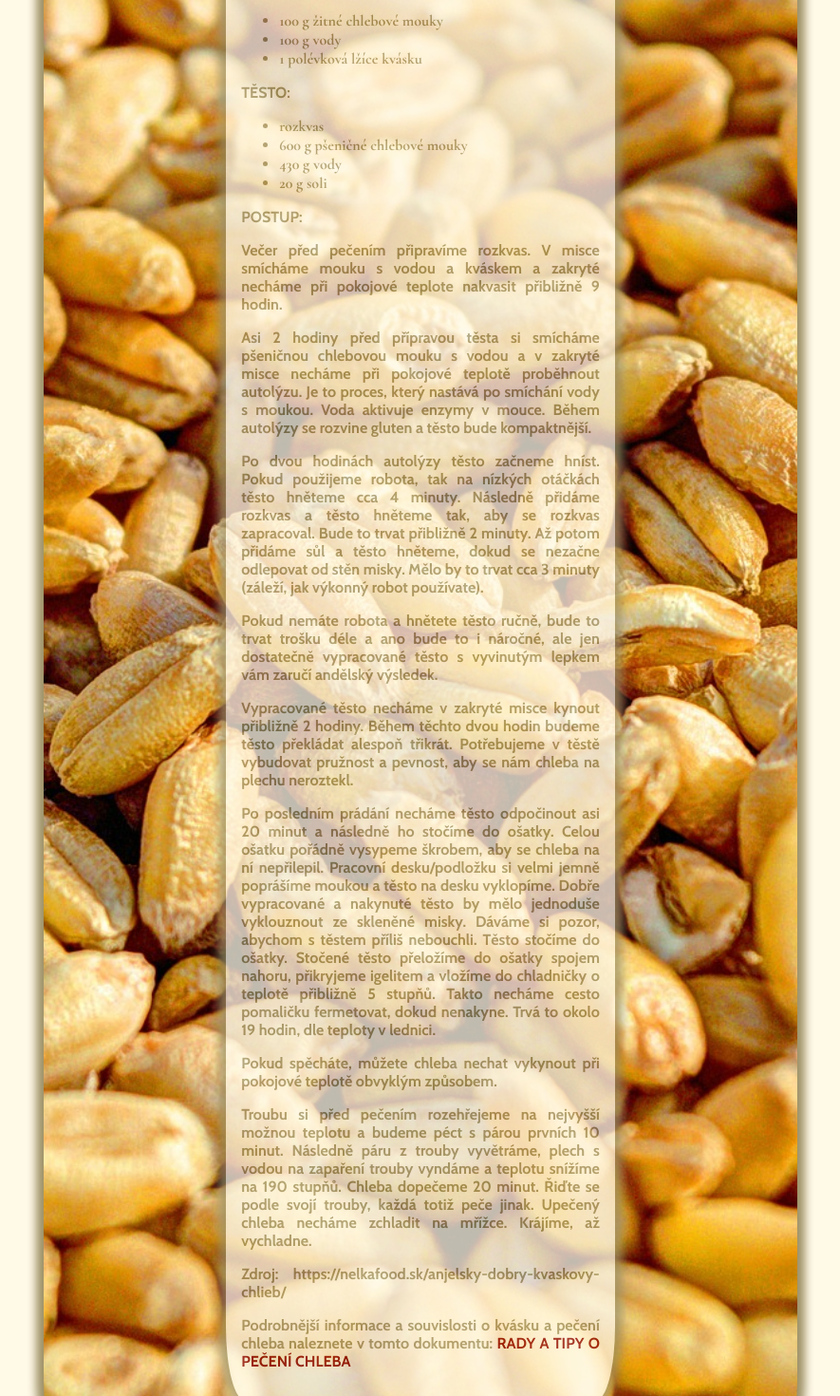
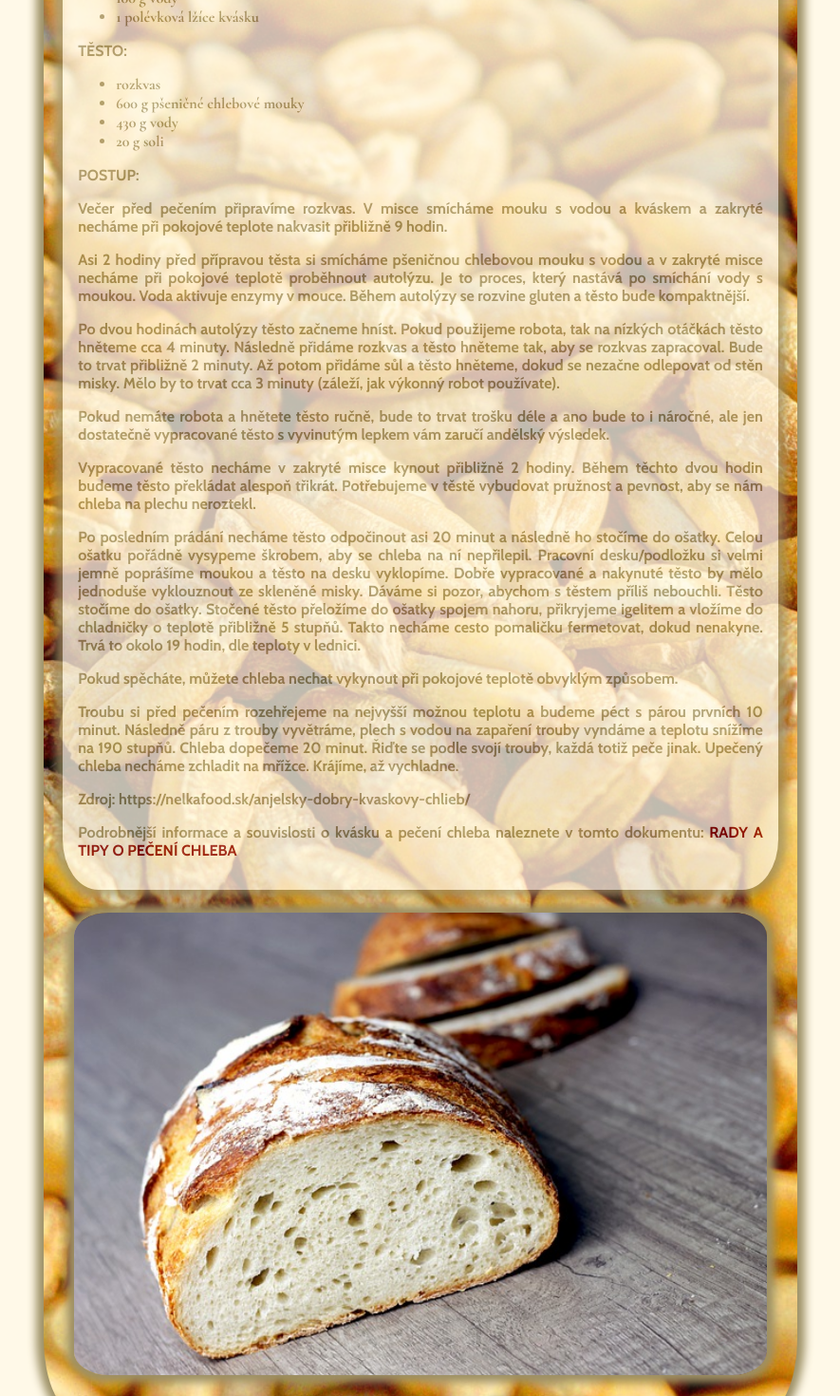
Before and after one commit to zpelechova/zasoby-sem, a Vue app: page /bake_bread in a window 1280 px wide. Shown: the part 300-1770 px from the top of the page at 95% size, without its empty margins (197-1082 px from the left). Built offline with nearby package versions, Linux system fonts and the light colour scheme.

Commit message:
Desktop layout

```diff
--- a/src/components/Delivery.vue
+++ b/src/components/Delivery.vue
@@ -80,6 +80,7 @@ h1 {
   opacity: 0.75;
   box-shadow: 0 0 10px 8px #9D9065;
   background-color: #fff9e8;
+  border-radius: 5%;
 }
 
 .delivery__container {
@@ -103,6 +104,7 @@ h1 {
   background-size: cover;
   background-position: center center;
   box-shadow: 0 0 10px 8px #9d9065;
+  border-radius: 5%;
 }
 
 .kosik__logo,
@@ -127,17 +129,18 @@ h1 {
 
 @media screen and (min-width: 992px) {
  .background__image {
-    min-height: 73vh;
+    height: 62vh;
     flex-basis: 62vw;
     padding: 8vh 0vw 8vh 0vw;
-    border-radius: 5%;
     margin-bottom: 19vh;
   }
-
+.homepage__container {
+  height: 62vh;
+  width: 62vw;
+}
   .content {
     width:32vw;
     margin: auto;
-    border-radius: 5%;
   }
 }
 </style>
--- a/src/components/Parcels.vue
+++ b/src/components/Parcels.vue
@@ -57,6 +57,7 @@ h1 {
   opacity: 0.75;
   box-shadow: 0 0 10px 8px #9D9065;
   background-color: #fff9e8;
+  border-radius: 5%;
 }
 
 .parcels__container {
@@ -80,6 +81,7 @@ h1 {
   background-size: cover;
   background-position: center center;
   box-shadow: 0 0 10px 8px #9d9065;
+  border-radius: 5%;
 }
 
 .kosik__logo,
@@ -98,17 +100,20 @@ h1 {
 
 @media screen and (min-width: 992px) {
  .background__image {
-    min-height: 73vh;
+    height: 62vh;
     flex-basis: 62vw;
     padding: 8vh 0vw 8vh 0vw;
-    border-radius: 5%;
     margin-bottom: 19vh;
   }
+
+  .homepage__container {
+  height: 62vh;
+  width: 62vw;
+}
 
   .content {
     width:32vw;
     margin: auto;
-    border-radius: 5%;
   }
 
 }
--- a/src/components/bake_bread.vue
+++ b/src/components/bake_bread.vue
@@ -3,14 +3,14 @@
     <div class="background__image">
       <div class="content">
         <h1>KVÁSKOVÝ CHLÉB</h1>
-        <p>ROZKVAS:</p>
-        <ul>
+        <p class="ingredience">ROZKVAS:</p>
+        <ul class="ingredience">
           <li>100 g žitné chlebové mouky</li>
           <li>100 g vody</li>
           <li>1 polévková lžíce kvásku</li>
         </ul>
         <p>TĚSTO:</p>
-        <ul>
+        <ul class="ingredience">
           <li>rozkvas</li>
           <li>600 g pšeničné chlebové mouky</li>
           <li>430 g vody</li>
@@ -33,13 +33,10 @@
             class="baking__tips"
             target="_blank"
           >RADY A TIPY O PEČENÍ CHLEBA</a>
-          </p>
+        </p>
       </div>
+      <img src="../assets/img/sourdough-bread.jpg" alt="bread" class="bread__img" />
     </div>
-    <img
-          src="../assets/img/sourdough-bread.jpg"
-          alt="bread"
-          class="bread__img">
   </div>
 </template>
 
@@ -53,6 +50,15 @@ export default {
 h1 {
   font-size: 3vh;
 }
+
+.bread__img {
+  width: 80vw;
+  display: block;
+  margin: 0vh 2vw 5vh 2vw;
+  border-radius: 5%;
+  box-shadow: 0 0 10px 8px #9d9065;
+  margin-top: 3vh;
+}
 .content p {
   font-family: Cabin;
   font-size: 2vh;
@@ -61,14 +67,17 @@ h1 {
   text-align: justify;
 }
 
+.ingredience {
+  font-family: Cormorant;
+}
+
 .content {
   margin: auto;
-  width: 62vw;
-  min-height: 38vh;
   padding: 1em;
   opacity: 0.75;
-  box-shadow: 0 0 10px 8px #9D9065;
+  box-shadow: 0 0 10px 8px #9d9065;
   background-color: #fff9e8;
+  border-radius: 5%;
 }
 
 .bake__bread__container {
@@ -90,35 +99,39 @@ h1 {
   background-size: cover;
   background-position: center center;
   box-shadow: 0 0 10px 8px #9d9065;
+  border-radius: 5%;
+  display: block;
+  padding: 20px;
+  margin: 2vh 2vw;
 }
 
-.baking__tips{
+.baking__tips {
   text-decoration: none;
   color: darkred;
 }
 
 @media screen and (min-width: 576px) and (max-width: 991px) {
   .background__image {
-    min-height: 62vh;
-    padding: 8vh 0vw 8vh 0vw;
-    margin-bottom: 19vh;
   }
 }
 
 @media screen and (min-width: 992px) {
- .background__image {
+  .background__image {
     min-height: 73vh;
     width: 62vw;
-    margin:0 auto;
-    padding: 8vh 0vw 8vh 0vw;
-    border-radius: 5%;
+    flex-basis: 62vw;
+    margin: auto;
     margin-bottom: 19vh;
   }
 
   .content {
-    width:32vw;
-    margin: auto;
-    border-radius: 5%;
+    /* min-width: 62vh; */
+  }
+
+  .bread__img {
+    width: 57vw;
+    margin: 3vh auto;
+
   }
 }
 </style>
--- a/src/components/homepage.vue
+++ b/src/components/homepage.vue
@@ -104,8 +104,6 @@ h1 {
 }
 .content p {
   font-family: Cabin;
-  font-size: 2vh;
-  margin-top: 2vh;
   margin-bottom: 2vh;
   text-align: justify;
 }
@@ -118,6 +116,7 @@ h1 {
   opacity: 0.75;
   box-shadow: 0 0 10px 8px #9D9065;
   background-color: #fff9e8;
+  border-radius: 5%;
 }
 
 .homepage__container {
@@ -140,6 +139,7 @@ h1 {
   background-size: cover;
   background-position: center center;
   box-shadow: 0 0 10px 8px #9d9065;
+  border-radius: 5%;
 }
 
 .retailer__logos{
@@ -187,16 +187,15 @@ h1 {
     height: 62vh;
     flex-basis: 62vw;
     padding: 8vh 0vw 8vh 0vw;
-    border-radius: 5%;
   }
 
   .content {
     width:32vw;
     margin: auto;
-    border-radius: 5%;
+
   }
   .homepage__container {
-  height: auto;
+  height: 62vh;
   width: 62vw;
 }
 .kosik__logo,
--- a/src/components/o_projektu.vue
+++ b/src/components/o_projektu.vue
@@ -41,6 +41,7 @@ h1 {
   opacity: 0.75;
   box-shadow: 0 0 10px 8px #9D9065;
   background-color: #fff9e8;
+  border-radius: 5%;
 }
 
 .about__us__container {
@@ -63,27 +64,28 @@ h1 {
   background-size: cover;
   background-position: center center;
   box-shadow: 0 0 10px 8px #9D9065;
+  border-radius: 5%;
 }
 
 @media screen and (min-width: 576px) and (max-width: 991px) {
-
+.background__image {
+height: 89vh;
+margin: auto;
+}
 }
 
 @media screen and (min-width: 992px) {
 
  .background__image {
-    min-height: 73vh;
+    min-height: 62vh;
     flex-basis: 62vw;
     margin:0 auto;
-    padding: 8vh 0vw 8vh 0vw;
-    border-radius: 5%;
-    margin-bottom: 19vh;
+    padding: 3vh 0;
   }
 
   .content {
-    width:32vw;
+    width: 55vw;
     margin: auto;
-    border-radius: 5%;
   }
 }
 </style>
--- a/src/components/pro_rozvozce.vue
+++ b/src/components/pro_rozvozce.vue
@@ -60,7 +60,8 @@
 
 <script>
 export default {
-  name: "Pro__rozvozce",
+  name: "Pro_rozvozce",
+
   methods: {
     sendEmails() {
       // sending email to the customer
@@ -107,16 +108,14 @@ export default {
 
 ::placeholder {
   color: #9d9065;
-  opacity: 1; /* Firefox */
+  opacity: 1;
 }
 
 :-ms-input-placeholder {
-  /* Internet Explorer 10-11 */
   color: #9d9065;
 }
 
 ::-ms-input-placeholder {
-  /* Microsoft Edge */
   color: #9d9065;
 }
 
@@ -144,8 +143,6 @@ h1 {
 .content p {
   font-family: Cabin;
   font-size: 2vh;
-  margin-top: 2vh;
-  margin-bottom: 2vh;
   text-align: justify;
 }
 
@@ -172,7 +169,7 @@ h1 {
   display: flex;
   border-radius: 5%;
   flex-basis: 95vw;
-  height:88vh;
+  height: 88vh;
   justify-content: center;
   align-items: flex-start;
   min-height: 62vh;
@@ -187,30 +184,19 @@ h1 {
 
 @media screen and (min-width: 992px) {
   .background__image {
-    min-height: 73vh;
+    height: 62vh;
     flex-basis: 62vw;
-    padding: 8vh 0vw 8vh 0vw;
     margin-bottom: 19vh;
   }
 
+  .homepage__container {
+  height: 62vh;
+  width: 62vw;
+}
+
   .content {
-    width:32vw;
+    width: 32vw;
     margin: auto;
   }
 }
-
-/* @media screen and (min-width: 1200px) {
-  .background__image {
-    flex-basis: 62vw;
-    min-height: 62vh;
-    padding: 8vh 19vh 8vh 19vh;
-    margin-bottom: 19vh;
-  }
-
-  .content[data-v-5d0d7ea8] {
-    width: 38vw;
-    border: 5px solid #9d9065;
-    padding: 1em;
-  }
-} */
 </style>
```
